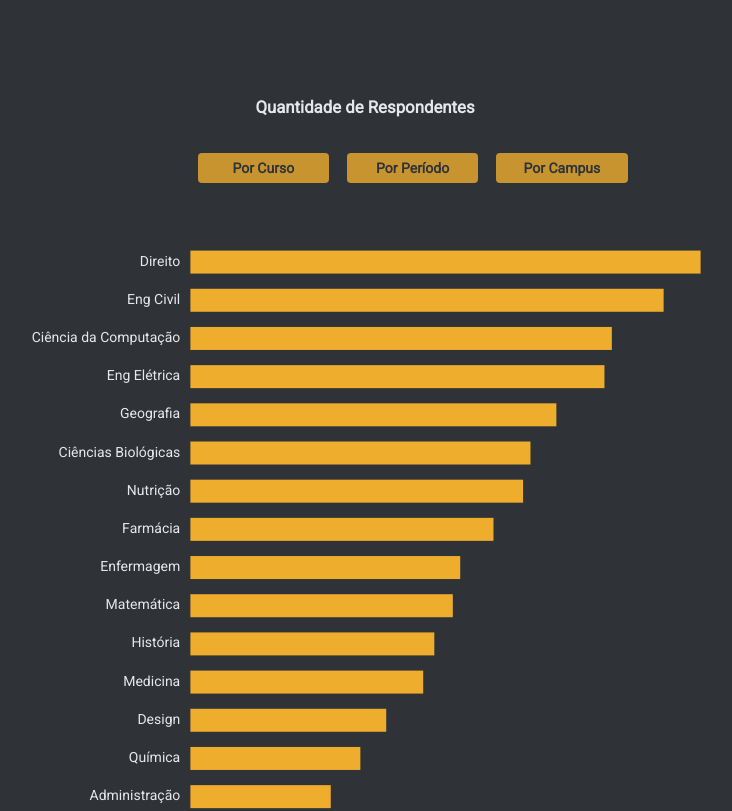
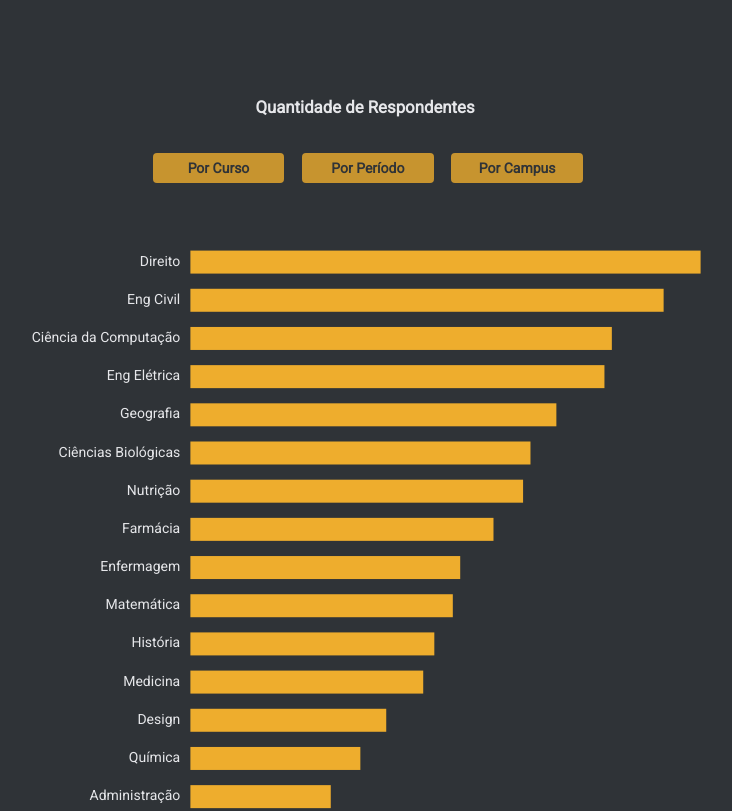
Before and after one commit to YoYolops/appRae, a React (Create React App) app: page / in a window 1280 px wide. Shown: the part 2100-2911 px from the top of the page, without its empty margins (38-770 px from the left). Built offline with nearby package versions, Linux system fonts and the light colour scheme.

Commit message:
reimplementando correção de layout de botões com bugs corrigidos

```diff
--- a/src/components/Pages/Perfil/Profile.css
+++ b/src/components/Pages/Perfil/Profile.css
@@ -7,12 +7,19 @@
     flex-direction: row;
     width: 50%;
     margin: 0 auto;
+    margin-right: 30%;
     align-items: center;
 }
 
 .menu-graph a, button{
     margin: 0 2%;
     width: 100%;
+}
+
+@media screen and (max-width: 980px){
+    .menu-graph{
+        margin-right: 25%;
+    }
 }
 
 @media screen and (max-width: 650px){
```
